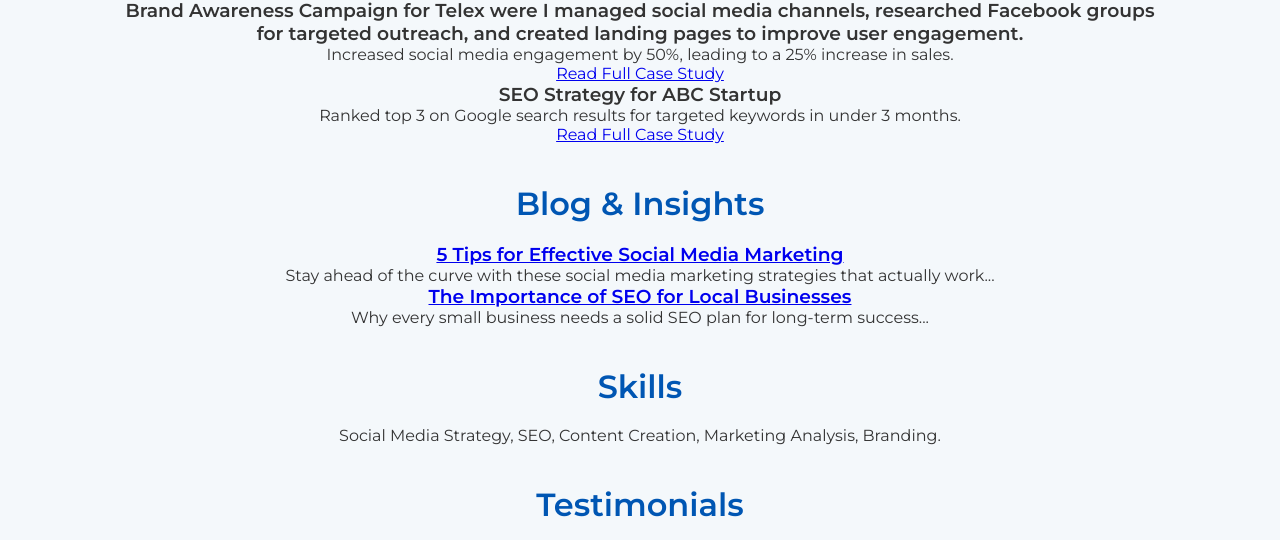
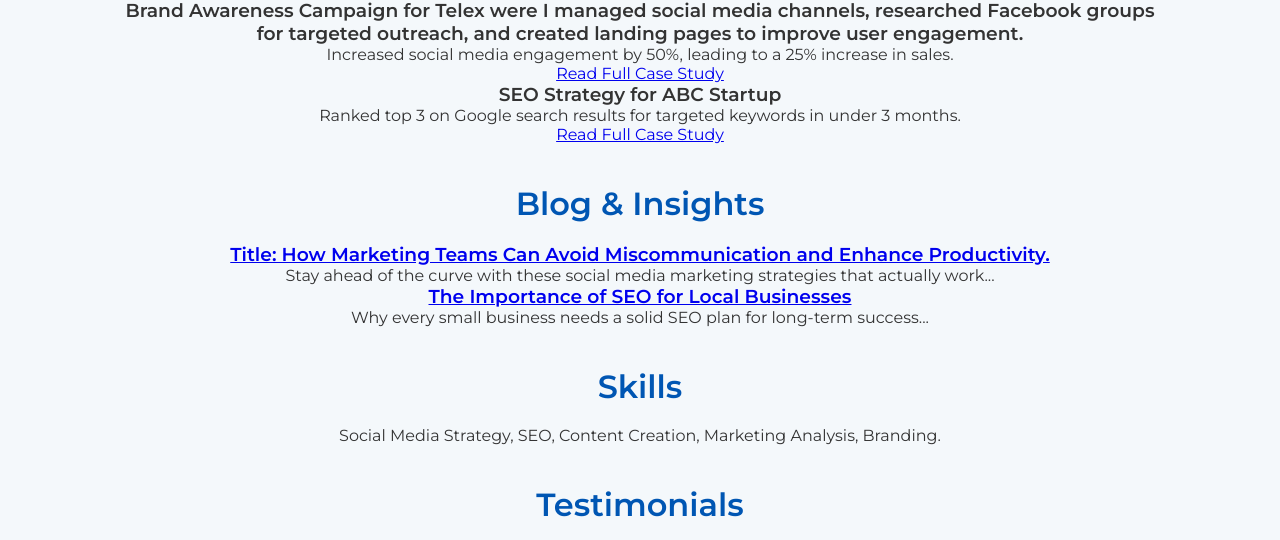
Before and after one commit to Victor-coder96/Digital_Marketing_Portfolio, a plain HTML site: page index.html in a window 1280 px wide. Shown: the part 557-1097 px from the top of the page. Drawn offline with Linux system fonts and the light colour scheme.

Commit message:
Update index.html

```diff
--- a/index.html
+++ b/index.html
@@ -57,7 +57,9 @@
     <section id="blog" class="container">
         <h2>Blog & Insights</h2>
         <article>
-            <h3><a href="blog-post-1.html">5 Tips for Effective Social Media Marketing</a></h3>
+            <h3><a href="https://docs.google.com/document/d/11TLP0q4OwX92WpDg0E7QCsxIIsWDNU6MfANFV6cIzsU/edit?usp=sharingl">Title:
+                How Marketing Teams Can Avoid Miscommunication and Enhance Productivity.
+                </a></h3>
             <p>Stay ahead of the curve with these social media marketing strategies that actually work...</p>
         </article>
         <article>
```
